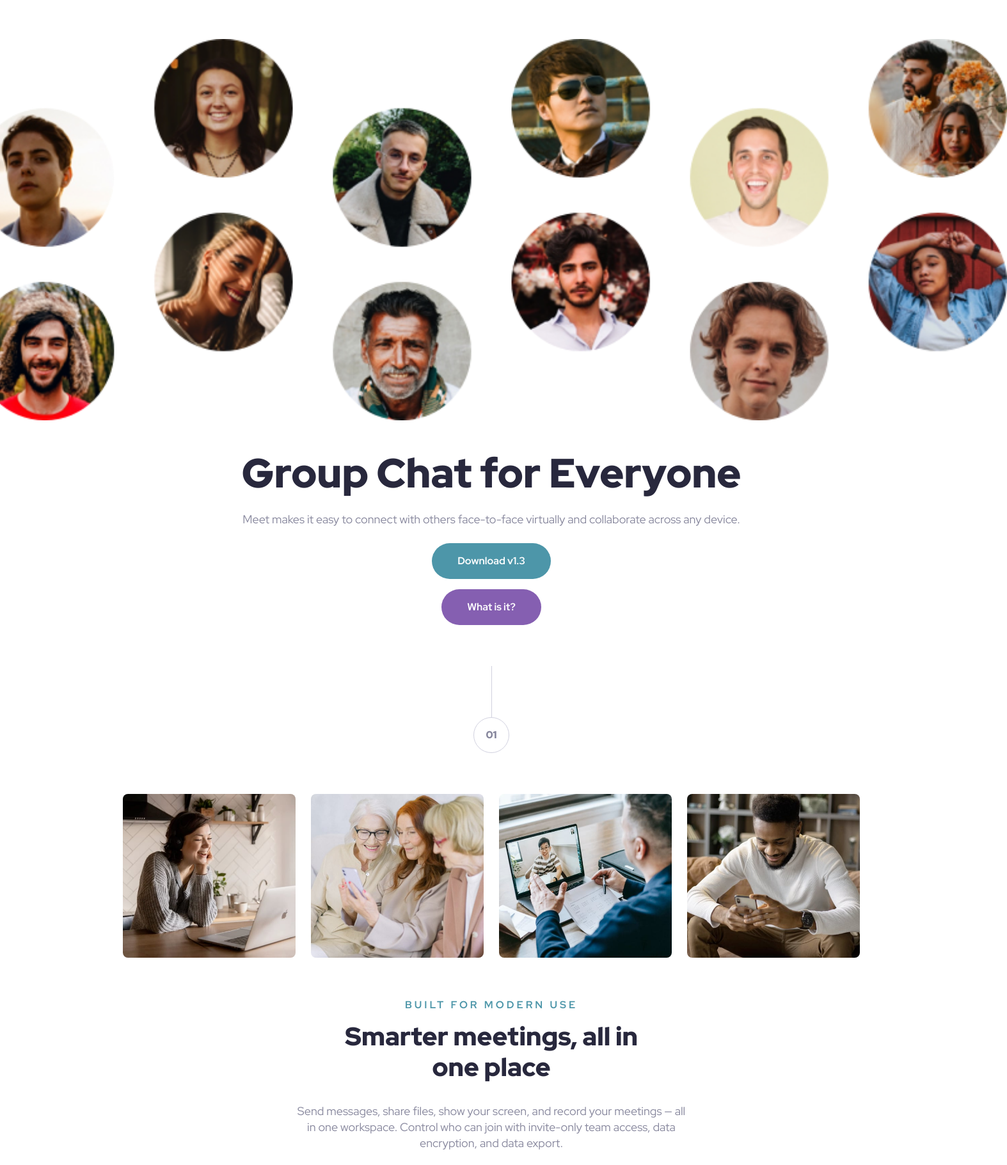
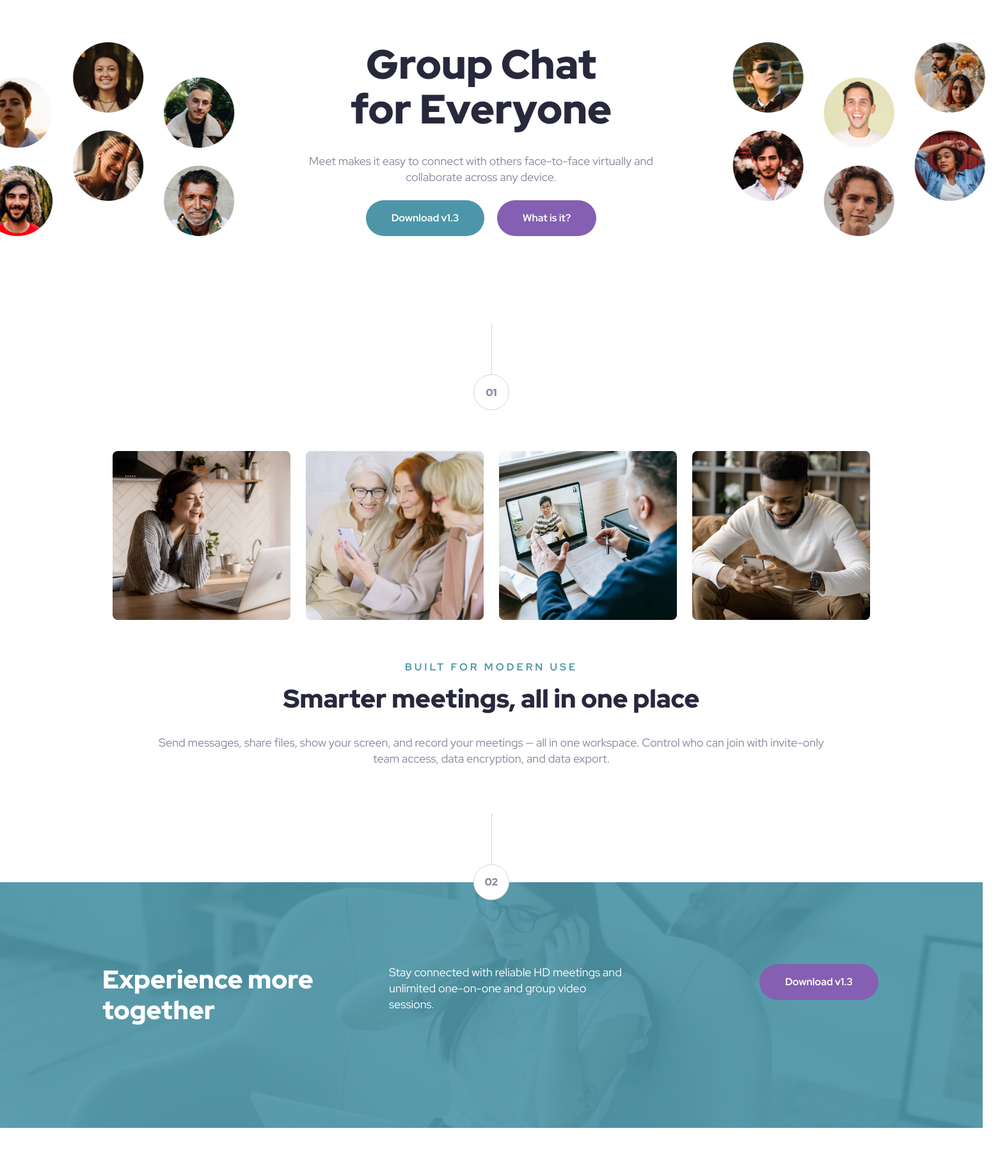
Before and after one commit to karolziober/meet-landing-page, a plain HTML site: page starter-code/index.html in a window 1536 px wide. Shown: the part 79-1900 px from the top of the page at 64% size, 1574 px wide, since content can reach past the window. After the commit the page ends 1842 px from the top, so only its background shows below. Drawn offline with Linux system fonts and the light colour scheme.

Commit message:
initial solution

```diff
--- a/starter-code/index.html
+++ b/starter-code/index.html
@@ -15,15 +15,38 @@
     <title>Frontend Mentor | Meet landing page</title>
   </head>
   <body>
-    <img src="./assets/logo.svg" class="logo" />
-    <img src="./assets/tablet/image-hero.png" class="hero" />
-    <h1 class="heading-dark">Group Chat for Everyone</h1>
+    <header>
+      <img src="./assets/logo.svg" alt="Meet logo" class="logo" />
+    </header>
+    <main>
+      <section class="hero-section">
+        <img
+          src="./assets/tablet/image-hero.png"
+          alt="People in video calls"
+          class="hero-mobile"
+        />
+        <img
+          src="./assets/desktop/image-hero-left.png"
+          alt=""
+          class="hero-left"
+        />
+
+        <div class="hero-content">
+          <h1 class="heading-dark">Group Chat <br />for Everyone</h1>
           <p class="description description-dark">
             Meet makes it easy to connect with others face-to-face virtually and
             collaborate across any device.
           </p>
           <button class="btn btn-green">Download v1.3</button>
           <button class="btn btn-purple top">What is it?</button>
+        </div>
+
+        <img
+          src="./assets/desktop/image-hero-right.png"
+          alt=""
+          class="hero-right"
+        />
+      </section>
       <div class="divider">
         <div class="line"></div>
         <span class="circle">01</span>
@@ -31,32 +54,47 @@
 
       <article class="article-middle">
         <div class="middle-section">
-        <img src="./assets/desktop/image-woman-in-videocall.jpg" />
-        <img src="./assets/desktop/image-women-videochatting.jpg" />
-        <img src="./assets/desktop/image-men-in-meeting.jpg" />
-        <img src="./assets/desktop/image-man-texting.jpg" />
+          <img
+            src="./assets/desktop/image-woman-in-videocall.jpg"
+            alt="Woman in a video call"
+          />
+          <img
+            src="./assets/desktop/image-women-videochatting.jpg"
+            alt="Women video chatting"
+          />
+          <img
+            src="./assets/desktop/image-men-in-meeting.jpg"
+            alt="Men in a meeting"
+          />
+          <img src="./assets/desktop/image-man-texting.jpg" alt="Man texting" />
         </div>
 
         <h3><strong>BUILT FOR MODERN USE</strong></h3>
         <h2 class="heading-dark">Smarter meetings, all in one place</h2>
         <p class="description description-dark">
-        Send messages, share files, show your screen, and record your meetings —
-        all in one workspace. Control who can join with invite-only team access,
-        data encryption, and data export.
+          Send messages, share files, show your screen, and record your meetings
+          — all in one workspace. Control who can join with invite-only team
+          access, data encryption, and data export.
         </p>
       </article>
       <div class="divider">
         <div class="line"></div>
         <span class="circle circle-bottom">02</span>
       </div>
-
+    </main>
     <footer>
+      <div class="footer-left">
         <h2 class="heading-light">Experience more together</h2>
+      </div>
+      <div class="footer-center">
         <p class="description description-light">
           Stay connected with reliable HD meetings and unlimited one-on-one and
           group video sessions.
         </p>
+      </div>
+      <div class="footer-right">
         <button class="btn btn-purple">Download v1.3</button>
+      </div>
     </footer>
   </body>
 </html>
--- a/style.css
+++ b/style.css
@@ -1,4 +1,16 @@
 @import url("https://fonts.googleapis.com/css2?family=Poppins:wght@200;400;500;600;700&family=Red+Hat+Display:ital,wght@0,300..900;1,300..900&display=swap");
+
+:root {
+  --color-dark-slate: #28283d;
+  --color-gray: #87879d;
+  --color-light-gray: #d1d1df;
+  --color-teal: #4d96a9;
+  --color-teal-light: #71c0d4;
+  --color-teal-overlay: rgba(77, 150, 169, 0.9);
+  --color-purple: #855fb1;
+  --color-purple-light: #b18bdd;
+  --color-white: #ffffff;
+}
 
 * {
   margin: 0;
@@ -26,7 +38,7 @@ h1 {
 
 h1,
 .heading-dark {
-  color: #28283d;
+  color: var(--color-dark-slate);
 }
 h2 {
   margin-block-end: 2rem;
@@ -40,7 +52,7 @@ h3 {
   margin-block-end: 1rem;
   letter-spacing: 0.25rem;
   line-height: 1.2;
-  color: #4d96a9;
+  color: var(--color-teal);
   font-weight: 600;
 }
 p {
@@ -49,12 +61,12 @@ p {
 
 footer {
   background:
-    linear-gradient(rgba(77, 150, 169, 0.9), rgba(77, 150, 169, 0.9)),
+    linear-gradient(var(--color-teal-overlay), var(--color-teal-overlay)),
     url("./starter-code/assets/mobile/image-footer.jpg") center/cover no-repeat;
   width: 100vw;
   margin: 0 -2rem -2rem -2rem;
   padding: 4rem 2rem;
-  color: white; /* make text white */
+  color: var(--color-white);
 }
 
 .logo {
@@ -62,12 +74,23 @@ footer {
   margin-block-end: 4rem;
 }
 
-.hero {
+.hero-left,
+.hero-right {
+  display: none;
+}
+
+.hero-mobile {
   width: 100vw;
   height: 10rem;
   margin-block-end: 3rem;
   object-fit: cover;
   object-position: center;
+}
+
+.hero-content {
+  display: flex;
+  flex-direction: column;
+  align-items: center;
 }
 
 .middle-section {
@@ -84,7 +107,7 @@ footer {
 
 .btn {
   border: none;
-  color: white;
+  color: var(--color-white);
   padding: 1rem 2.5rem;
   text-align: center;
   text-decoration: none;
@@ -100,14 +123,14 @@ footer {
 }
 
 .btn-green {
-  background-color: #4d96a9;
+  background-color: var(--color-teal);
   margin-block-end: 1rem;
 }
 .btn-green:hover {
-  background-color: #71c0d4;
+  background-color: var(--color-teal-light);
 }
 .btn-purple {
-  background-color: #855fb1;
+  background-color: var(--color-purple);
 }
 
 .top {
@@ -115,7 +138,7 @@ footer {
 }
 
 .btn-purple:hover {
-  background-color: #b18bdd;
+  background-color: var(--color-purple-light);
 }
 
 .description {
@@ -125,11 +148,8 @@ footer {
 }
 
 .description-dark {
-  color: #87879d;
+  color: var(--color-gray);
 }
-
-/* .description-light {
-} */
 
 .divider {
   display: flex;
@@ -140,21 +160,21 @@ footer {
 .line {
   width: 0.0625rem;
   height: 5rem;
-  background-color: #d1d1df;
+  background-color: var(--color-light-gray);
 }
 
 .circle {
   width: 3.5rem;
   height: 3.5rem;
   border-radius: 50%;
-  border: 0.0625rem solid #d1d1df;
-  background-color: white;
+  border: 0.0625rem solid var(--color-light-gray);
+  background-color: var(--color-white);
   display: flex;
   align-items: center;
   justify-content: center;
   font-weight: 900;
   font-size: 1rem;
-  color: #87879d;
+  color: var(--color-gray);
 }
 
 .circle-bottom {
@@ -164,7 +184,7 @@ footer {
 
 /* TABLET VIEW */
 @media (min-width: 768px) {
-  .hero {
+  .hero-mobile {
     width: 105vw;
     height: auto;
     margin-block-end: 3rem;
@@ -173,45 +193,95 @@ footer {
   }
 
   .middle-section {
-    /* grid-template-rows: repeat(1, 1fr); */
     grid-template-columns: repeat(4, 1fr);
-    gap: 24px;
+    gap: 1.5rem;
   }
 
   .description {
-    margin-inline-start: 72px;
-    margin-inline-end: 72px;
-  }
-
-  .heading-dark {
-    margin-inline-start: 128px;
-    margin-inline-end: 128px;
+    margin-inline-start: 4.5rem;
+    margin-inline-end: 4.5rem;
   }
 
   footer {
     background:
-      linear-gradient(rgba(77, 150, 169, 0.9), rgba(77, 150, 169, 0.9)),
+      linear-gradient(var(--color-teal-overlay), var(--color-teal-overlay)),
       url("./starter-code/assets/tablet/image-footer.jpg") center/cover
         no-repeat;
     width: 100vw;
     margin: 0 -2rem -2rem -2rem;
     padding: 6rem 2rem;
-    color: white;
+    color: var(--color-white);
   }
 }
 
 /* DESKTOP VIEW */
 @media (min-width: 1440px) {
+  footer {
+    background:
+      linear-gradient(var(--color-teal-overlay), var(--color-teal-overlay)),
+      url("./starter-code/assets/desktop/image-footer.jpg") center/cover
+        no-repeat;
+    padding: 8rem 2rem;
+    display: grid;
+    grid-template-columns: repeat(3, 1fr);
+    padding-left: 10rem;
+  }
+
+  .footer-left h2,
+  .footer-center p {
+    margin-inline-start: 0;
+  }
+
+  .footer-left,
+  .footer-center {
+    text-align: left;
+  }
+  .hero-mobile {
+    display: none;
+  }
+
+  .hero-section {
+    display: grid;
+    grid-template-columns: 1fr auto 1fr;
+    align-items: center;
+    width: 100vw;
+    margin-left: -2rem;
+  }
+
+  .hero-left,
+  .hero-right {
+    display: block;
+    align-self: start;
+  }
+
+  .hero-left {
+    justify-self: start;
+    transform: translateX(-3%);
+  }
+
+  .hero-right {
+    justify-self: end;
+    transform: translateX(5%);
+  }
+
+  .hero-content {
+    display: block;
+    text-align: center;
+    padding: 0 2rem;
+  }
+
   .article-middle {
-    margin-inline-start: 160px;
-    margin-inline-end: 160px;
+    margin-inline-start: 10rem;
+    margin-inline-end: 10rem;
   }
-  .description {
-    margin-inline-start: 270px;
-    margin-inline-end: 270px;
+
+  .hero-content .btn-purple {
+    margin-left: 1rem;
+  }
+  .divider {
+    margin-block-start: 4.5rem;
   }
   .heading-dark {
-    margin-inline-start: 320px;
-    margin-inline-end: 320px;
+    margin-block-end: 2rem;
   }
 }
```
Lines whose indentation alone changed are shown as unchanged.
